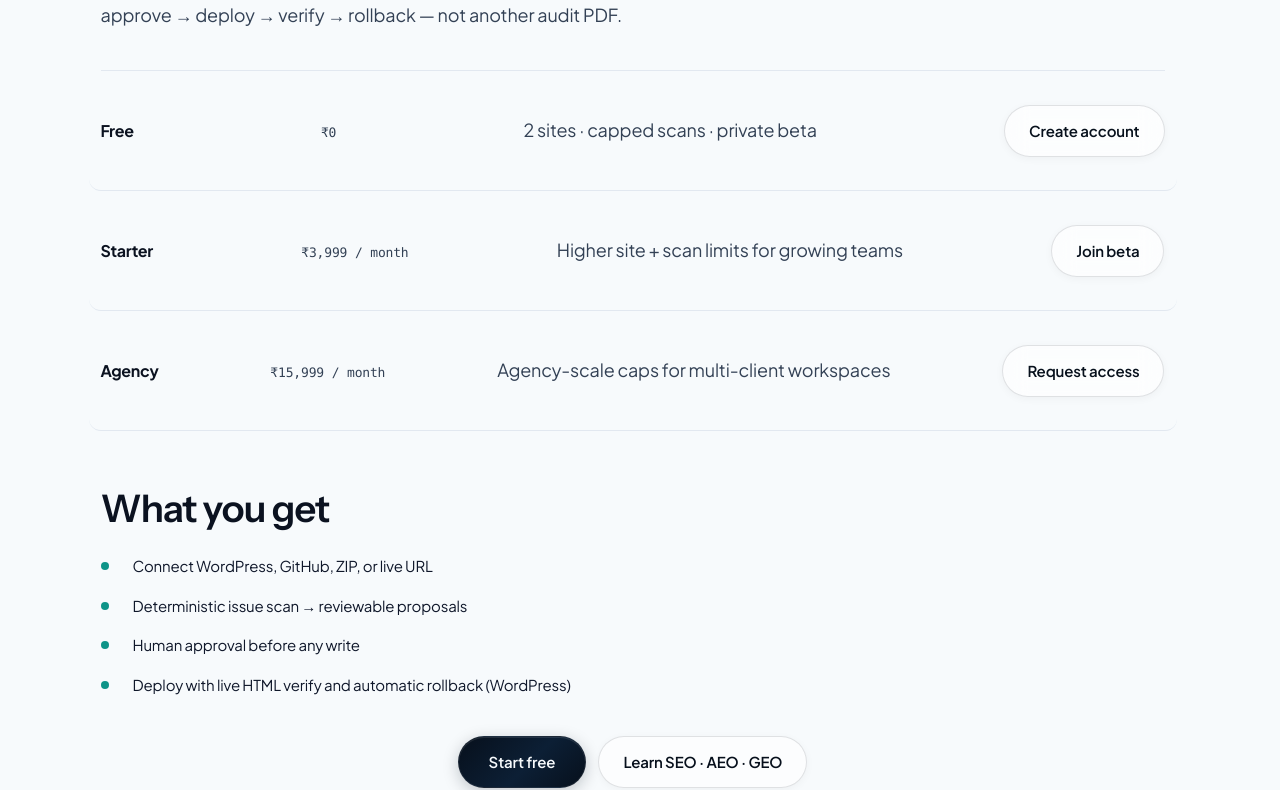
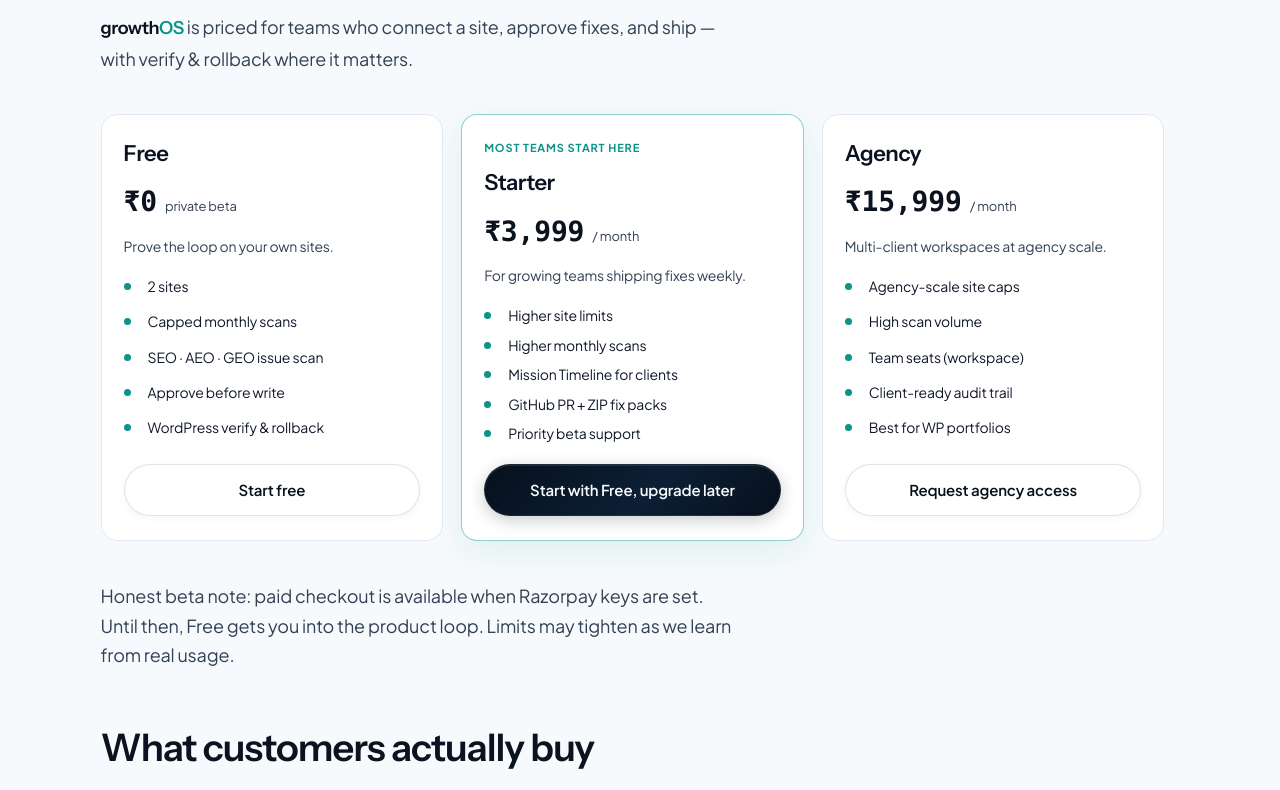
Before and after one commit to ankushkumar14092-dot/growthOS, a Next.js app in the folder apps/web/: page /pricing in a window 1280 px wide. Shown: the part 233-1023 px from the top of the page. Built offline with nearby package versions, Linux system fonts and the light colour scheme; no server answers.

Commit message:
Position landing and pricing like a startup customers and investors trust.
Clarify ICP, primary Start-free CTA, trust-first messaging, and real plan cards so the site sells the approve-before-write wedge instead of another SEO brochure.

```diff
--- a/apps/web/src/app/globals.css
+++ b/apps/web/src/app/globals.css
@@ -1487,9 +1487,185 @@
   color: var(--land-ink, var(--color-navy));
 }
 
-.land-footer-note .brand-text-os {
-  color: #0d9488;
-}
+.land-hero-trust {
+  margin: 18px 0 0;
+  max-width: 42ch;
+  text-align: center;
+  font-size: 13px;
+  line-height: 1.45;
+  color: var(--color-text-muted);
+  animation: land-rise 0.9s cubic-bezier(0.22, 1, 0.36, 1) 0.32s both;
+}
+
+.land-audience {
+  display: grid;
+  gap: 0;
+}
+
+.land-audience-item {
+  padding: 20px 12px;
+  margin: 0 -12px;
+  border-top: 1px solid var(--color-border);
+  border-radius: 12px;
+  transition: background 0.2s ease;
+}
+
+.land-audience-item:last-child {
+  border-bottom: 1px solid var(--color-border);
+}
+
+.land-audience-item:hover {
+  background: rgba(13, 148, 136, 0.06);
+}
+
+.land-audience-item strong {
+  display: block;
+  font-size: 16px;
+  font-weight: 600;
+  letter-spacing: -0.02em;
+  color: var(--color-navy);
+  margin-bottom: 6px;
+}
+
+.land-audience-item span {
+  font-size: 14px;
+  line-height: 1.55;
+  color: var(--color-text-muted);
+}
+
+.land-next-steps {
+  margin: 22px 0 0;
+  padding-left: 18px;
+  max-width: 44ch;
+  color: var(--color-text-muted);
+  font-size: 14px;
+  line-height: 1.6;
+}
+
+.land-next-steps li + li {
+  margin-top: 8px;
+}
+
+.land-form-footnote {
+  margin: 4px 0 0;
+  text-align: center;
+  font-size: 13px;
+  color: var(--color-text-muted);
+}
+
+.land-form-footnote a {
+  color: var(--color-navy);
+  font-weight: 600;
+}
+
+.land-plan-grid {
+  display: grid;
+  gap: 16px;
+}
+
+@media (min-width: 900px) {
+  .land-plan-grid {
+    grid-template-columns: repeat(3, minmax(0, 1fr));
+    gap: 18px;
+    align-items: stretch;
+  }
+}
+
+.land-plan {
+  display: flex;
+  flex-direction: column;
+  gap: 12px;
+  padding: 24px 22px;
+  border: 1px solid var(--color-border);
+  border-radius: 16px;
+  background: var(--color-surface);
+}
+
+.land-plan.is-featured {
+  border-color: rgba(13, 148, 136, 0.45);
+  box-shadow: 0 10px 36px rgba(13, 148, 136, 0.1);
+}
+
+.land-plan-badge {
+  margin: 0;
+  font-size: 11px;
+  font-weight: 700;
+  letter-spacing: 0.08em;
+  text-transform: uppercase;
+  color: var(--color-teal);
+}
+
+.land-plan-name {
+  margin: 0;
+  font-family: var(--font-display);
+  font-size: 22px;
+  font-weight: 600;
+  letter-spacing: -0.02em;
+  color: var(--color-navy);
+}
+
+.land-plan-price {
+  margin: 0;
+  display: flex;
+  align-items: baseline;
+  gap: 8px;
+}
+
+.land-plan-price span {
+  font-family: var(--font-mono);
+  font-size: 28px;
+  font-weight: 600;
+  color: var(--color-navy);
+}
+
+.land-plan-price small {
+  font-size: 13px;
+  color: var(--color-text-muted);
+}
+
+.land-plan-blurb {
+  margin: 0;
+  font-size: 14px;
+  line-height: 1.5;
+  color: var(--color-text-muted);
+}
+
+.land-plan-features {
+  list-style: none;
+  margin: 8px 0 0;
+  padding: 0;
+  display: grid;
+  gap: 10px;
+  flex: 1;
+}
+
+.land-plan-features li {
+  display: grid;
+  grid-template-columns: 14px 1fr;
+  gap: 10px;
+  align-items: start;
+  font-size: 14px;
+  line-height: 1.4;
+  color: var(--color-text);
+}
+
+.land-plan-features li::before {
+  content: "";
+  width: 7px;
+  height: 7px;
+  margin-top: 6px;
+  border-radius: 50%;
+  background: var(--color-teal);
+}
+
+.land-plan .land-btn-primary,
+.land-plan .land-btn-ghost {
+  width: 100%;
+  justify-content: center;
+  text-align: center;
+  text-decoration: none;
+}
+
 
 @media (max-width: 800px) {
   .land-timeline {
--- a/apps/web/src/app/pricing/page.tsx
+++ b/apps/web/src/app/pricing/page.tsx
@@ -1,17 +1,18 @@
 import type { Metadata } from "next";
 import { MarketingShell } from "@/components/landing/MarketingShell";
 import { BrandText } from "@/components/BrandText";
-import { BRAND_NAME, getSiteUrl, SITE_TAGLINE } from "@/lib/site";
+import { BRAND_NAME, getSiteUrl } from "@/lib/site";
 
 const site = getSiteUrl();
 
 export const metadata: Metadata = {
   title: `Pricing — ${BRAND_NAME}`,
-  description: `${BRAND_NAME} pricing: Free beta, Starter ₹3,999/mo, Agency ₹15,999/mo. Scan sites, approve AI SEO/AEO/GEO fixes, deploy with verify & rollback.`,
+  description: `${BRAND_NAME} pricing: Free beta (2 sites), Starter ₹3,999/mo, Agency ₹15,999/mo. Approve SEO/AEO/GEO fixes before write, with verify & rollback.`,
   alternates: { canonical: "/pricing" },
   openGraph: {
     title: `${BRAND_NAME} pricing`,
-    description: SITE_TAGLINE,
+    description:
+      "Start free. Upgrade when you need more sites and scans — built for agencies and founders who ship safe on-site changes.",
     url: `${site}/pricing`,
     type: "website",
   },
@@ -21,20 +22,47 @@
   {
     name: "Free",
     price: "₹0",
-    detail: "2 sites · capped scans · private beta",
-    cta: { href: "/signup", label: "Create account" },
+    period: "private beta",
+    highlight: false,
+    blurb: "Prove the loop on your own sites.",
+    features: [
+      "2 sites",
+      "Capped monthly scans",
+      "SEO · AEO · GEO issue scan",
+      "Approve before write",
+      "WordPress verify & rollback",
+    ],
+    cta: { href: "/signup", label: "Start free" },
   },
   {
     name: "Starter",
-    price: "₹3,999 / month",
-    detail: "Higher site + scan limits for growing teams",
-    cta: { href: "/#beta", label: "Join beta" },
+    price: "₹3,999",
+    period: "/ month",
+    highlight: true,
+    blurb: "For growing teams shipping fixes weekly.",
+    features: [
+      "Higher site limits",
+      "Higher monthly scans",
+      "Mission Timeline for clients",
+      "GitHub PR + ZIP fix packs",
+      "Priority beta support",
+    ],
+    cta: { href: "/signup", label: "Start with Free, upgrade later" },
   },
   {
     name: "Agency",
-    price: "₹15,999 / month",
-    detail: "Agency-scale caps for multi-client workspaces",
-    cta: { href: "/#beta", label: "Request access" },
+    price: "₹15,999",
+    period: "/ month",
+    highlight: false,
+    blurb: "Multi-client workspaces at agency scale.",
+    features: [
+      "Agency-scale site caps",
+      "High scan volume",
+      "Team seats (workspace)",
+      "Client-ready audit trail",
+      "Best for WP portfolios",
+    ],
+    cta: { href: "/#beta", label: "Request agency access" },
   },
 ] as const;
 
@@ -43,45 +71,67 @@
     <MarketingShell path="/pricing">
       <section className="land-section" style={{ paddingTop: 48 }}>
         <p className="land-kicker">Pricing</p>
-        <h1 className="land-h2">Simple plans. Beta is free.</h1>
+        <h1 className="land-h2">Pay for execution, not another report</h1>
         <p className="land-lead">
-          <BrandText /> helps agencies and founders run SEO · AEO · GEO fixes with
-          approve → deploy → verify → rollback — not another audit PDF.
+          <BrandText /> is priced for teams who connect a site, approve fixes, and
+          ship — with verify &amp; rollback where it matters.
         </p>
 
-        <div className="land-price-row" style={{ marginTop: 40 }}>
+        <div className="land-plan-grid" style={{ marginTop: 40 }}>
           {PLANS.map((plan) => (
-            <div key={plan.name} className="land-price-item">
-              <strong>{plan.name}</strong>
-              <span>{plan.price}</span>
-              <p className="land-lead" style={{ marginTop: 12, marginBottom: 0 }}>
-                {plan.detail}
+            <article
+              key={plan.name}
+              className={`land-plan${plan.highlight ? " is-featured" : ""}`}
+            >
+              {plan.highlight ? (
+                <p className="land-plan-badge">Most teams start here</p>
+              ) : null}
+              <h2 className="land-plan-name">{plan.name}</h2>
+              <p className="land-plan-price">
+                <span>{plan.price}</span>
+                <small>{plan.period}</small>
               </p>
-              <p style={{ marginTop: 16 }}>
-                <a className="land-btn-ghost" href={plan.cta.href}>
-                  {plan.cta.label}
-                </a>
-              </p>
-            </div>
+              <p className="land-plan-blurb">{plan.blurb}</p>
+              <ul className="land-plan-features">
+                {plan.features.map((f) => (
+                  <li key={f}>{f}</li>
+                ))}
+              </ul>
+              <a
+                className={
+                  plan.highlight ? "land-btn-primary" : "land-btn-ghost"
+                }
+                href={plan.cta.href}
+                style={{ marginTop: 8, justifyContent: "center" }}
+              >
+                <span>{plan.cta.label}</span>
+              </a>
+            </article>
           ))}
         </div>
 
+        <p className="land-lead" style={{ marginTop: 40 }}>
+          Honest beta note: paid checkout is available when Razorpay keys are set.
+          Until then, Free gets you into the product loop. Limits may tighten as we
+          learn from real usage.
+        </p>
+
         <div style={{ marginTop: 56 }}>
-          <h2 className="land-h2">What you get</h2>
+          <h2 className="land-h2">What customers actually buy</h2>
           <ul className="land-trust-list" style={{ marginTop: 24 }}>
-            <li>Connect WordPress, GitHub, ZIP, or live URL</li>
-            <li>Deterministic issue scan → reviewable proposals</li>
-            <li>Human approval before any write</li>
-            <li>Deploy with live HTML verify and automatic rollback (WordPress)</li>
+            <li>Confidence that AI won&apos;t silently break a live site</li>
+            <li>Speed from issue → approved change → verified live HTML</li>
+            <li>A timeline you can show a client or founder</li>
+            <li>One loop for SEO, AEO, and GEO — not three tool stacks</li>
           </ul>
         </div>
 
         <div className="land-cta-row" style={{ marginTop: 40 }}>
           <a className="land-btn-primary" href="/signup">
-            <span>Start free</span>
+            <span>Create free account</span>
           </a>
           <a className="land-btn-ghost" href="/seo-aeo-geo">
-            Learn SEO · AEO · GEO
+            Understand SEO · AEO · GEO
           </a>
         </div>
       </section>
--- a/apps/web/src/components/landing/MarketingShell.tsx
+++ b/apps/web/src/components/landing/MarketingShell.tsx
@@ -19,8 +19,8 @@
             <a href="/#how">Product</a>
             <a href="/pricing">Pricing</a>
             <a href="/seo-aeo-geo">SEO · AEO · GEO</a>
-            <a className="land-nav-login" href="/login">
-              Login
+            <a className="land-nav-login" href="/signup">
+              Start free
             </a>
           </nav>
         </div>
```
Also changed, not shown: apps/web/src/components/landing/LandingPage.tsx (+84 -39 lines).
